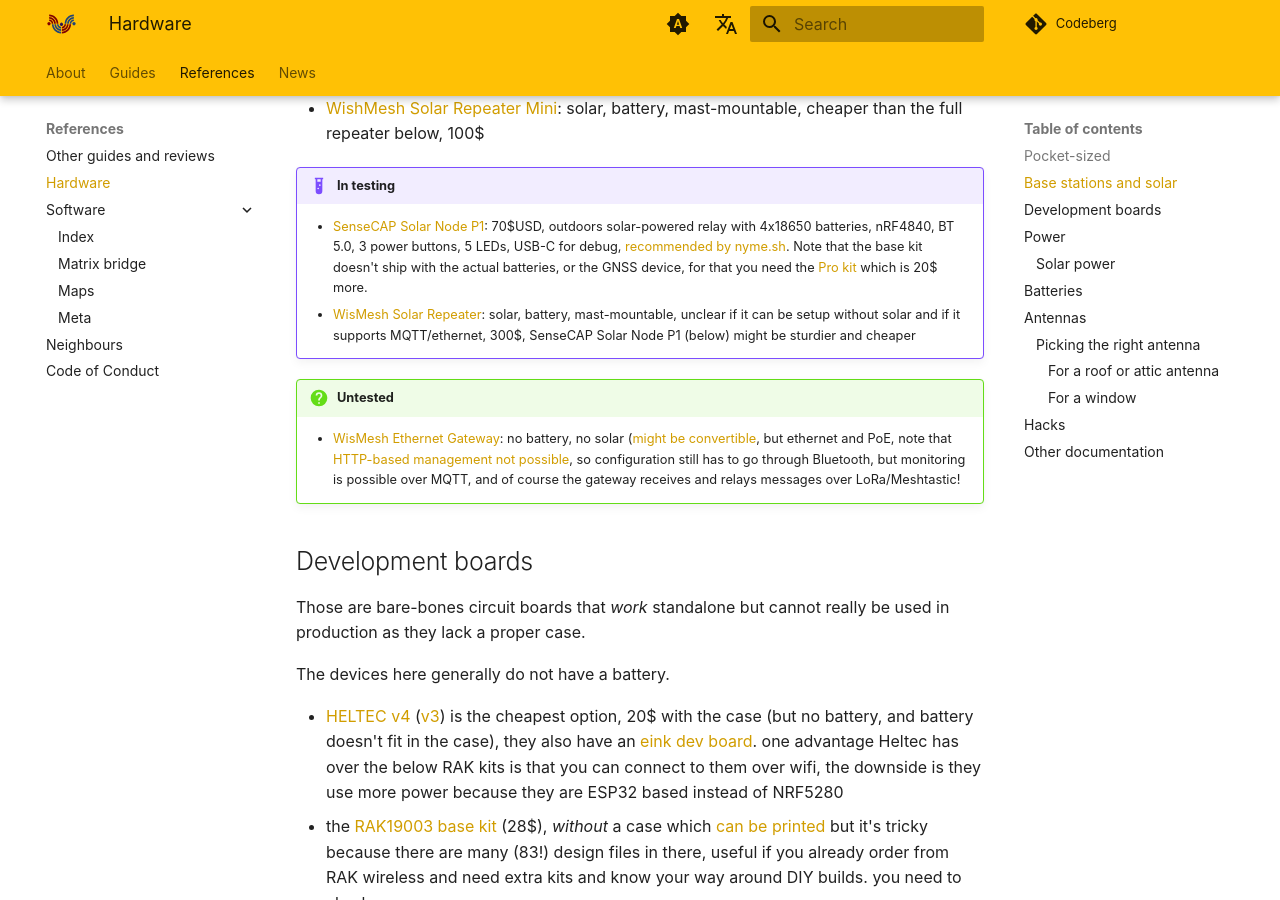
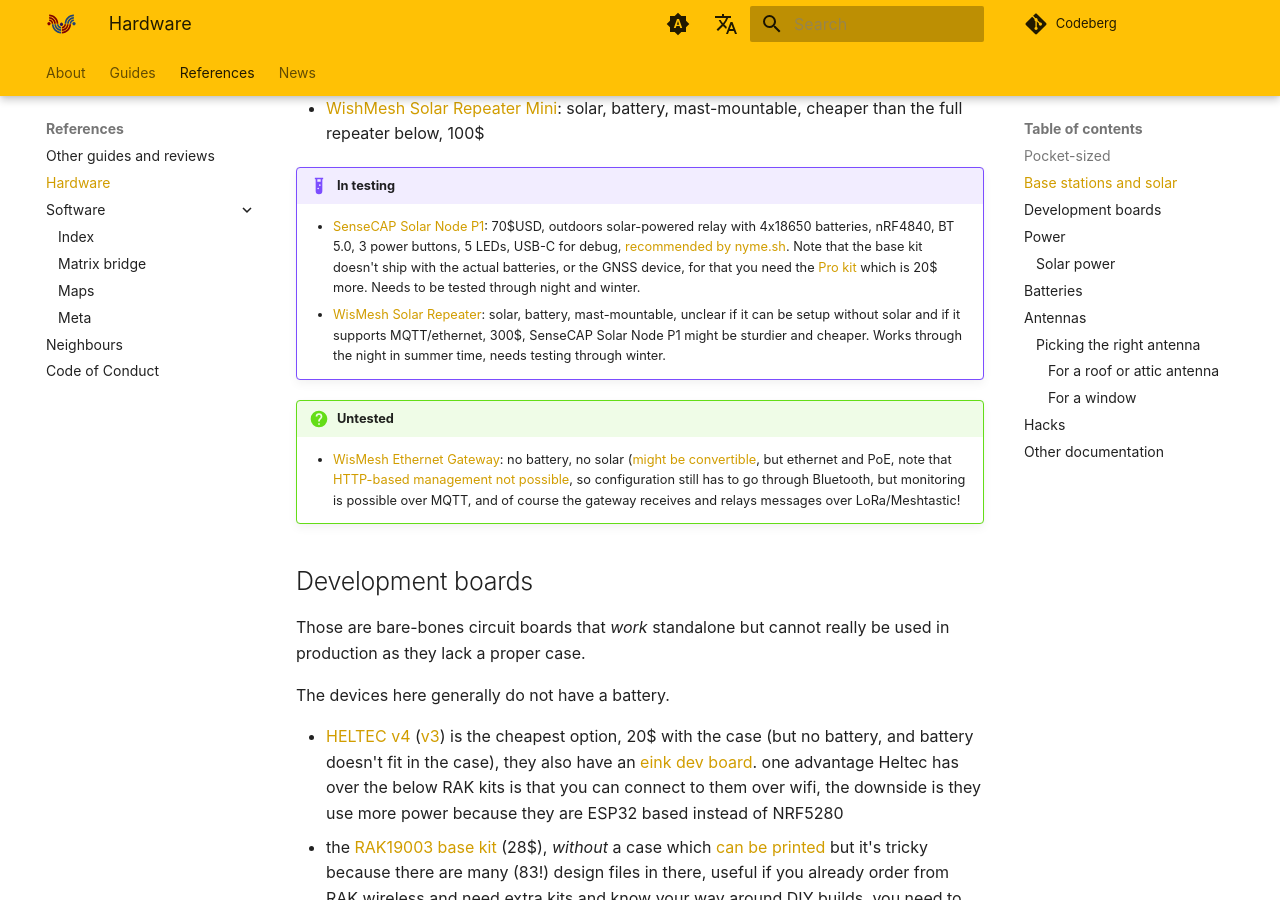
Before and after one commit to ReseauLibre/lora.reseaulibre.ca, an MkDocs documentation site: the page built from docs/references/hardware.md, in a window 1280 px wide and 900 px high, scrolled down 1337 px. Built offline with MkDocs 1.6.1 and Material for MkDocs 9.7.7, drawn with Linux system fonts in a browser that asks for light colours; plug-ins that fetch from the network failed and are left out; comment, search, counter and statistics services are not loaded.

Commit message:
clarify required tests on solar relays

```diff
--- a/docs/references/hardware.md
+++ b/docs/references/hardware.md
@@ -69,10 +69,12 @@
       ship with the actual batteries, or the GNSS device, for that you
       need the [Pro
       kit](https://www.seeedstudio.com/SenseCAP-Solar-Node-P1-Pro-for-Meshtastic-LoRa-p-6412.html)
-      which is 20$ more.
+      which is 20$ more. Needs to be tested through night and winter.
     - [WisMesh Solar Repeater](https://store.rakwireless.com/products/wismesh-meshtastic-solar-repeater): solar, battery, mast-mountable, unclear
       if it can be setup without solar and if it supports MQTT/ethernet,
-      300$, SenseCAP Solar Node P1 (below) might be sturdier and cheaper
+      300$, SenseCAP Solar Node P1 might be sturdier and
+      cheaper. Works through the night in summer time, needs testing
+      through winter.
 
 !!! question "Untested"
 
```
